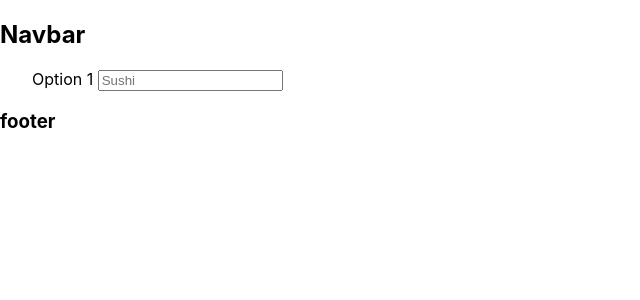
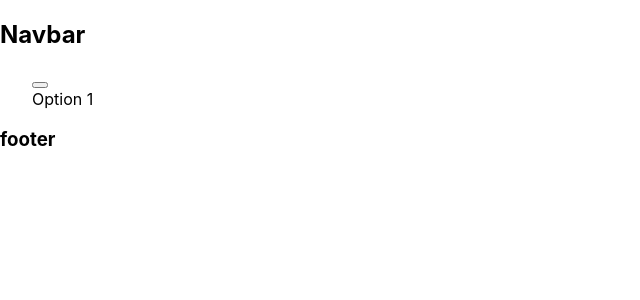
Before and after one commit to thais-chen/Anti-decision, a Next.js app: page / in a window 1280 px wide. Shown: the top 300 px of the page, without its empty margins (0-640 px from the left). Built offline with nearby package versions, Linux system fonts and the light colour scheme.

Commit message:
added function to add more decisions

```diff
--- a/comps/Input.js
+++ b/comps/Input.js
@@ -1,16 +1,21 @@
-const Input = () => {
+import { useState } from "react";
+
+
+
+function Input({decision}){
+
+     const createInputField =  decision.map( x =>
+     <div>
+        {x}
+     </div>
+     )
+
     return (
         <div>
-            <form>
                 <label>Option 1 </label>
-                <input
-                        type="text"
-                        placeholder="Sushi"
-                        className="form--input"
-                        name="email"
+                 {createInputField}
 
-                    />
-                </form>
+
         </div>
       );
 }
--- a/package.json
+++ b/package.json
@@ -3,12 +3,13 @@
   "version": "0.1.0",
   "private": true,
   "scripts": {
-    "dev": "next dev",
+    "dev": "next",
     "build": "next build",
     "start": "next start",
     "lint": "next lint"
   },
   "dependencies": {
+    "nanoid": "^4.0.0",
     "next": "12.2.2",
     "react": "18.2.0",
     "react-dom": "18.2.0"
--- a/pages/index.js
+++ b/pages/index.js
@@ -2,8 +2,25 @@ import Head from 'next/head'
 import Image from 'next/image'
 import styles from '../styles/Home.module.css'
 import Input from '../comps/Input'
+import { useState, useEffect } from "react";
+import {nanoid} from "nanoid"
+
 
 export default function Home() {
+
+  const [decisionInput,setDecisionInput] = useState([])
+
+   function createDecision(){
+    const newDecision = {
+      id: nanoid(),
+      body: "etc"
+    }
+    setDecisionInput( oldDecision => [newDecision.body, ...oldDecision])
+    console.log(decisionInput)
+    return decisionInput
+
+
+  }
   return (
     <div className={styles.container}>
       <Head>
@@ -11,7 +28,11 @@ export default function Home() {
         <meta name="description" content="Generated by create next app" />
         <link rel="icon" href="/favicon.ico" />
       </Head>
-      <Input />
+      <div>
+        <button onClick={createDecision}> </button>
+      </div>
+      <Input
+        decision = {decisionInput} />
     </div>
   )
 }
```
Also changed, not shown: 1 other file (tests, documents, lock files or other folders).
